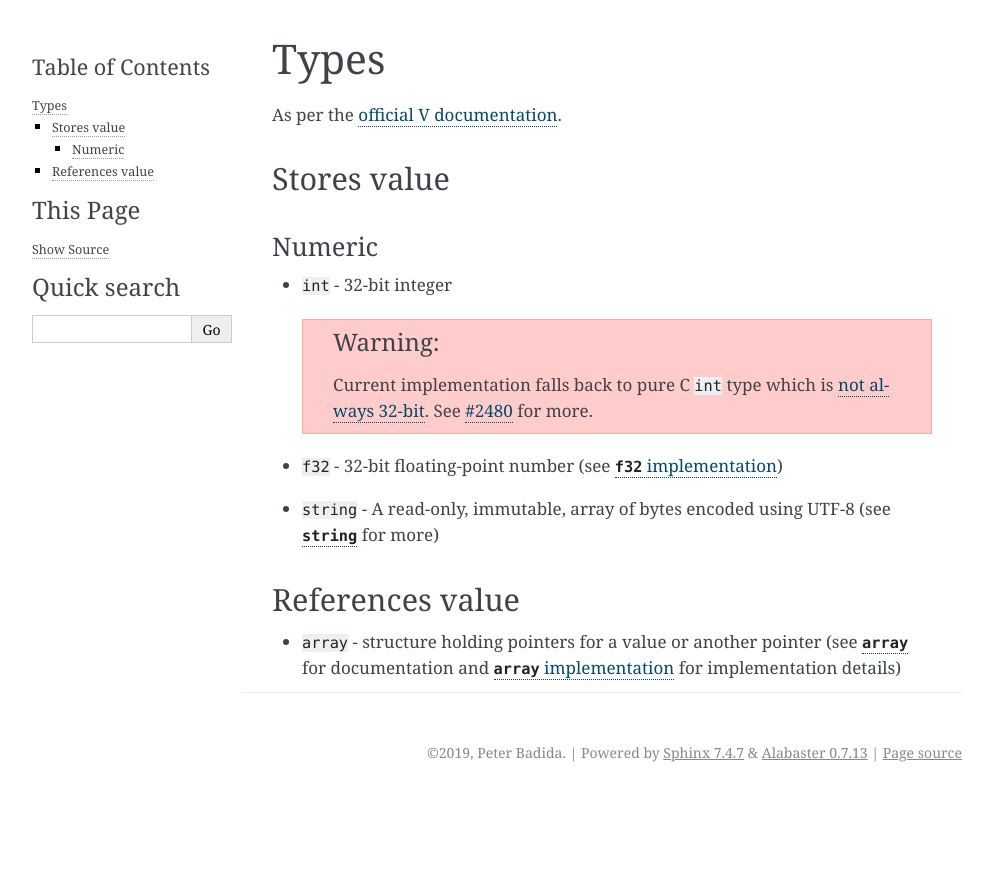
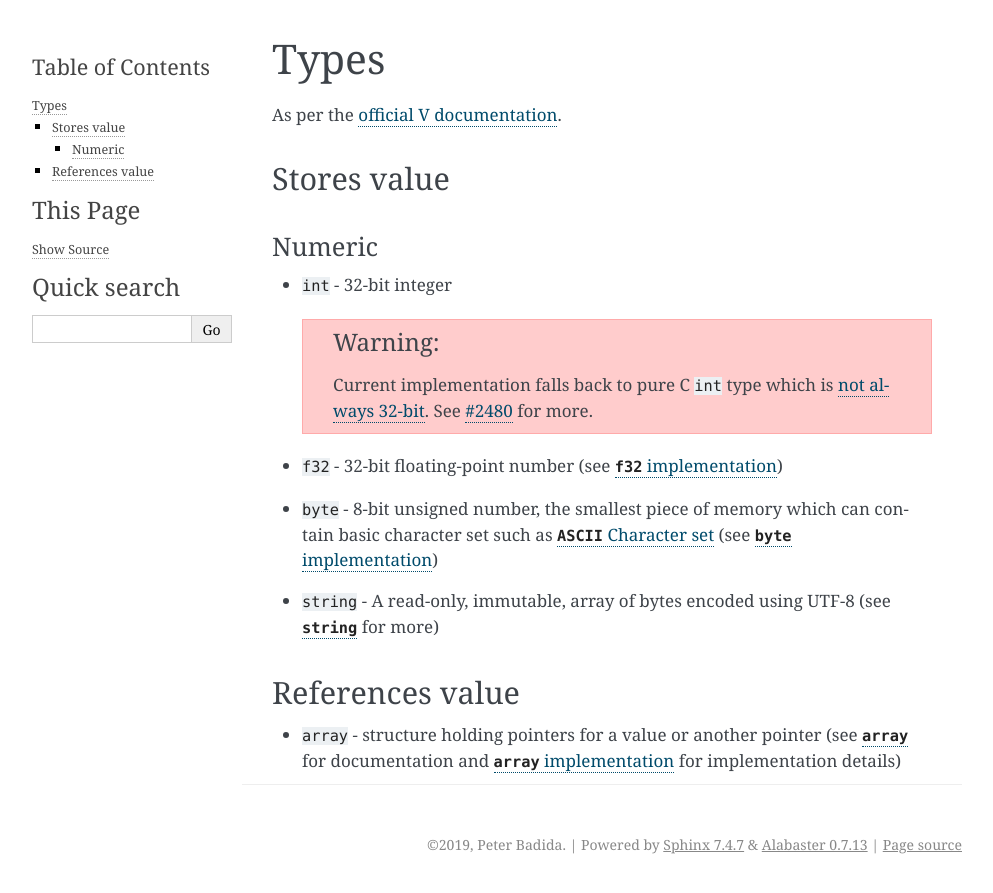
Before and after one commit to KeyWeeUsr/the-book-of-v, a Sphinx documentation site: the page built from source/types.rst, in a window 1280 px wide. Shown: the top 893 px of the page, without its empty margins (148-1141 px from the left). Built offline with Sphinx 7.4.7, drawn with Linux system fonts in a browser that asks for light colours.

Commit message:
[ADD] Explain where byte.str() is defined, add byte type

```diff
--- a/source/chapter-2-hangman.rst
+++ b/source/chapter-2-hangman.rst
@@ -74,3 +74,8 @@
 
 .. include:: vsource/hangman-simple-guess.v
    :code: v
+
+Notice the sections where the ``str()`` function is called. While a word is
+stored as a |string_type|_, that's in simple terms just an |array_type|_ of
+``byte`` :doc:`types <types>`. A ``byte`` on the other hand is so similar to an
+``int`` that the ``str()`` function is the same for both - |int_str|_.
--- a/source/symbols.rst
+++ b/source/symbols.rst
@@ -33,6 +33,15 @@
 .. _string_repeat: https://github.com/vlang/v/blob/7696a600f6fc978ec655feea6d54a14c0d38caab/vlib/builtin/string.v#L1077
 .. |string_repeat| replace:: ``string.repeat(count int)``
 
+.. _byte_impl: https://github.com/vlang/v/blob/14c273f273c2bd8bff1d0cb2f775ec755e43455c/vlib/compiler/cheaders.v#L115
+.. |byte_impl| replace:: ``byte`` implementation
+
+.. _int_str: https://github.com/vlang/v/blob/14c273f273c2bd8bff1d0cb2f775ec755e43455c/vlib/builtin/int.v#L180
+.. |int_str| replace:: ``int.str(c byte)``
+
+.. _byte_str: int_str_
+.. |byte_str| replace:: ``byte.str(c byte)``
+
 .. _array_type: https://vlang.io/docs#arrays
 .. |array_type| replace:: ``array``
 
--- a/source/types.rst
+++ b/source/types.rst
@@ -1,4 +1,7 @@
 .. include:: symbols.rst
+
+.. _ascii_charset: https://en.wikipedia.org/wiki/ASCII#Character_set
+.. |ascii_charset| replace:: ``ASCII`` Character set
 
 Types
 =====
@@ -20,6 +23,8 @@
      See `#2480 <https://github.com/vlang/v/issues/2480>`_ for more.
 
 * ``f32`` - 32-bit floating-point number (see |f32_impl|_)
+* ``byte`` - 8-bit unsigned number, the smallest piece of memory which can
+  contain basic character set such as |ascii_charset|_ (see |byte_impl|_)
 * ``string`` - A read-only, immutable, array of bytes encoded using UTF-8
   (see |string_type|_ for more)
 
```
